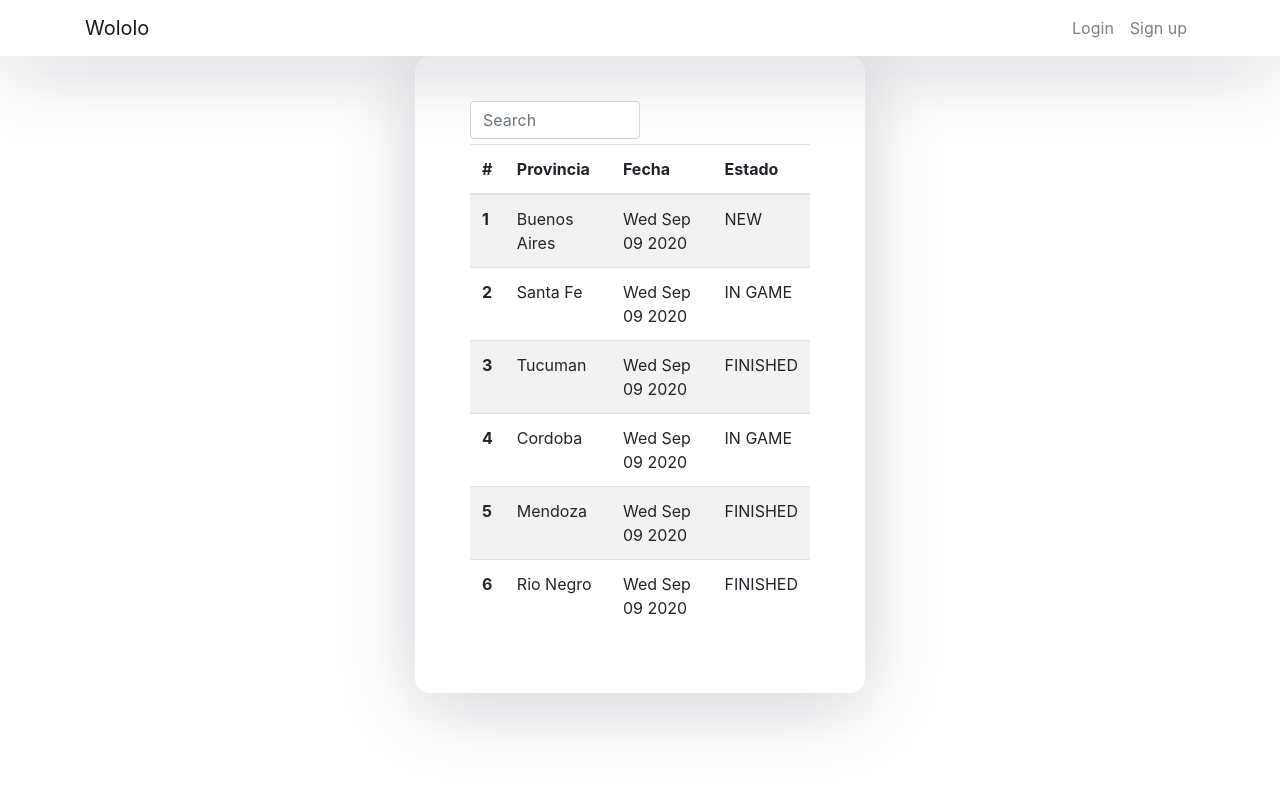
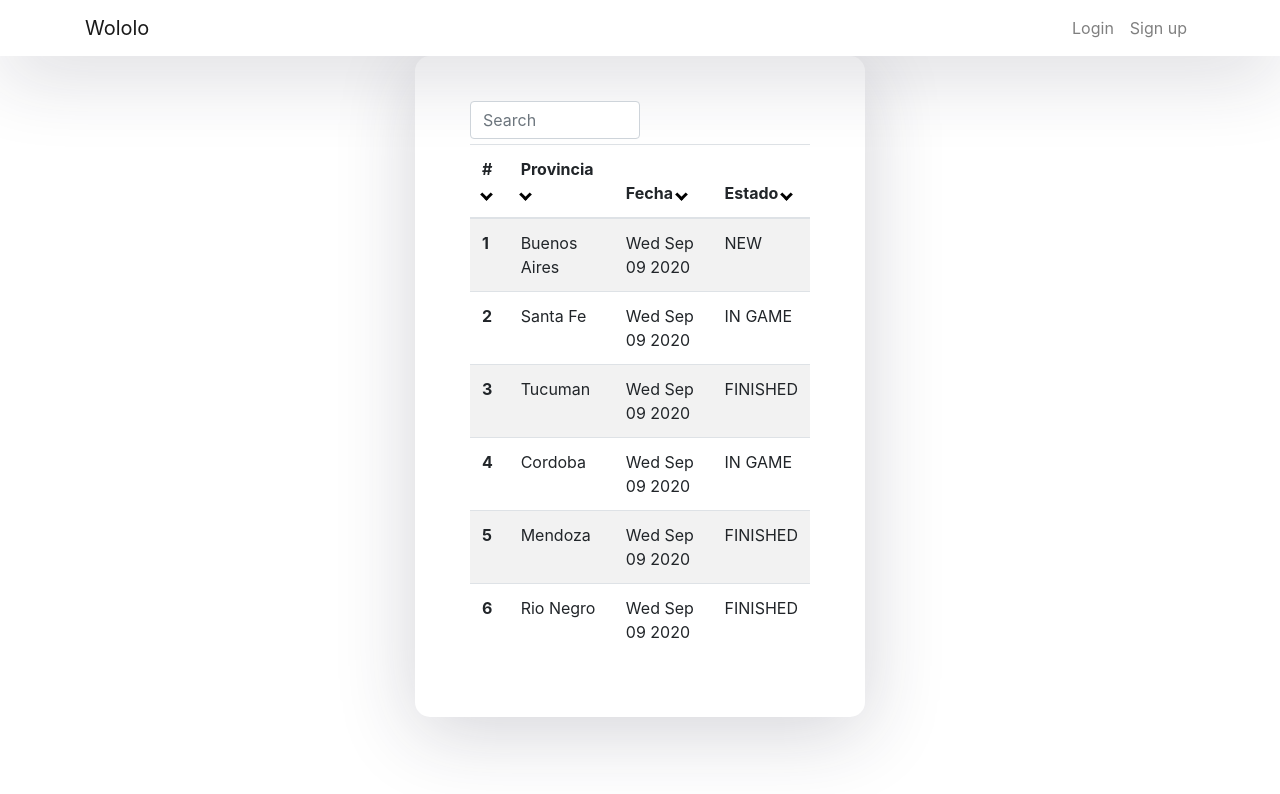
Before and after one commit to facuhump2409/Wololo-Frontend, a React (Create React App) app: page /games in a window 1280 px wide. Shown: the top 794 px of the page. Built offline with nearby package versions, Linux system fonts and the light colour scheme; no server answers.

Commit message:
added arrow for sort

```diff
--- /dev/null
+++ b/src/app/components/GamesList/Games.css
@@ -0,0 +1,25 @@
+.Test {
+  color: black;
+  text-decoration: none;
+}
+
+.Test:link {
+  text-decoration: none;
+}
+
+.arrow {
+  border: solid black;
+  border-width: 0 3px 3px 0;
+  display: inline-block;
+  padding: 3px;
+}
+
+.down {
+  transform: rotate(45deg);
+  -webkit-transform: rotate(45deg);
+}
+
+.up {
+  transform: rotate(-135deg);
+  -webkit-transform: rotate(-135deg);
+}
--- a/src/app/components/GamesList/constants.js
+++ b/src/app/components/GamesList/constants.js
@@ -2,23 +2,32 @@ export const HEADERS = [{
   id: 1,
   value: '#',
   key: 'id',
-  nextOrder: true,
+  nextOrder: false,
+  arrow: 'down'
 }, {
   id: 2,
   value: 'Provincia',
   key: 'province',
   nextOrder: true,
+  arrow: 'down'
 }, {
   id: 3,
   value: 'Fecha',
   key: 'date',
   nextOrder: true,
+  arrow: 'down'
 }, {
   id: 4,
   value: 'Estado',
   key: 'status',
-  nextOrder: true
+  nextOrder: true,
+  arrow: 'down'
 }]
+
+export const CHANGE_ARROW = {
+  down: 'up',
+  up: 'down'
+}
 
 export const INITIAL_VALUES = [{
   id: 1,
--- a/src/app/components/GamesList/index.js
+++ b/src/app/components/GamesList/index.js
@@ -1,7 +1,8 @@
 import React, { useState } from 'react';
 import { Table } from 'reactstrap';
-import { HEADERS, INITIAL_VALUES } from './constants';
+import { HEADERS, INITIAL_VALUES, CHANGE_ARROW } from './constants';
 import { compareValues, filterValues } from './utils';
+import './Games.css'
 
 function GamesList() {
   const [rowValues, setRowValues] = useState(INITIAL_VALUES);
@@ -13,7 +14,10 @@ function GamesList() {
 
   function onHeaderClick(header) {
     setRowValues([...rowValues.sort((compareValues(header.key, header.nextOrder)))]);
-    setHeaders(headers.map(aHeader => aHeader.id === header.id ? {...header, nextOrder: !header.nextOrder} : aHeader))
+    setHeaders(headers.map(aHeader => aHeader.id === header.id ?
+      {...header, nextOrder: !header.nextOrder, arrow: CHANGE_ARROW[header.arrow]} :
+      {...aHeader, nextOrder: true, arrow: 'down'}
+      ));
   }
 
   return (
@@ -31,7 +35,7 @@ function GamesList() {
         <thead>
           <tr>
             {headers.map(
-             header => <th key={header.id} onClick={() => onHeaderClick(header)}>{header.value}</th>
+             header => <th key={header.id} onClick={() => onHeaderClick(header)}>{header.value} <i className={`arrow ${header.arrow}`}></i></th>
             )}
           </tr>
         </thead>
```
